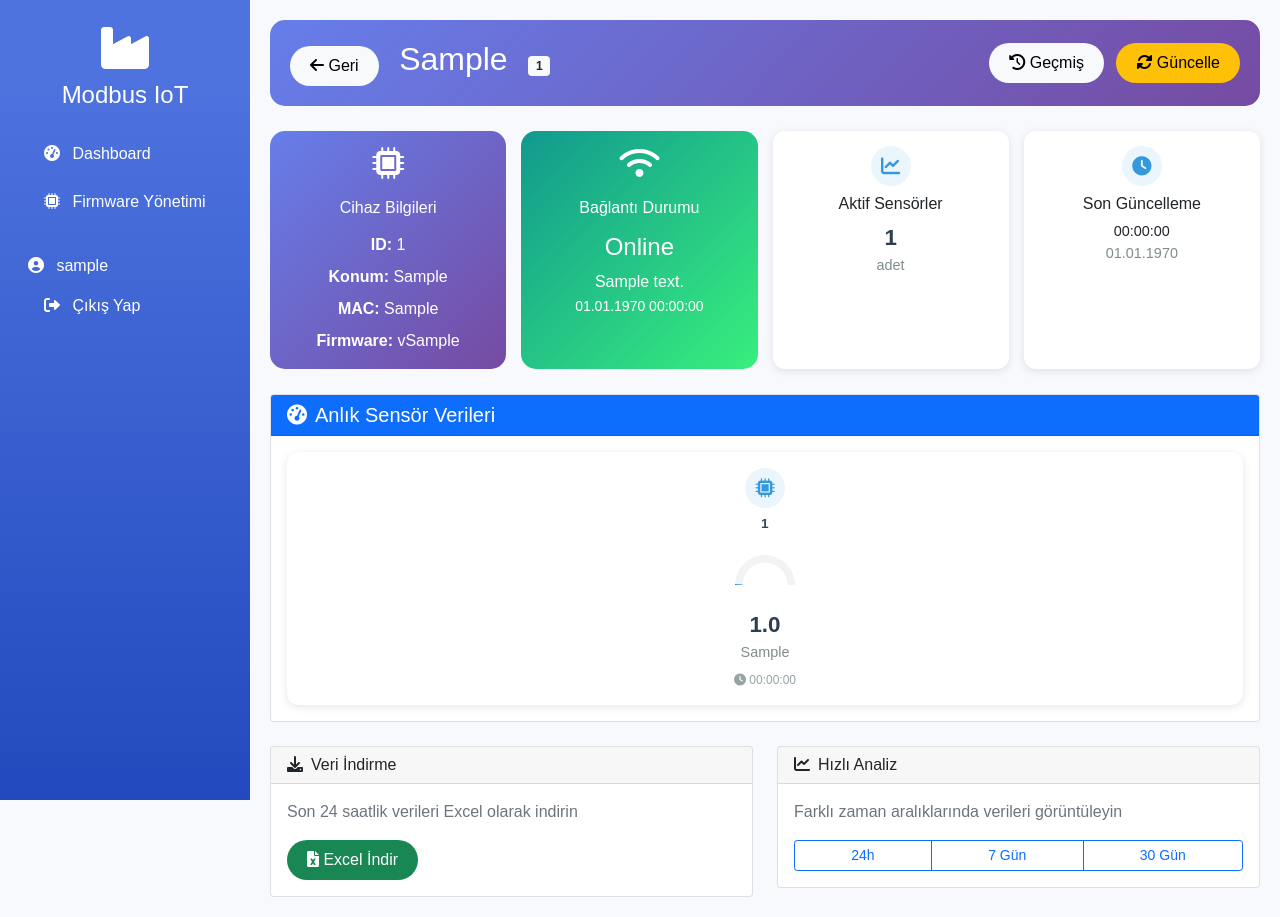
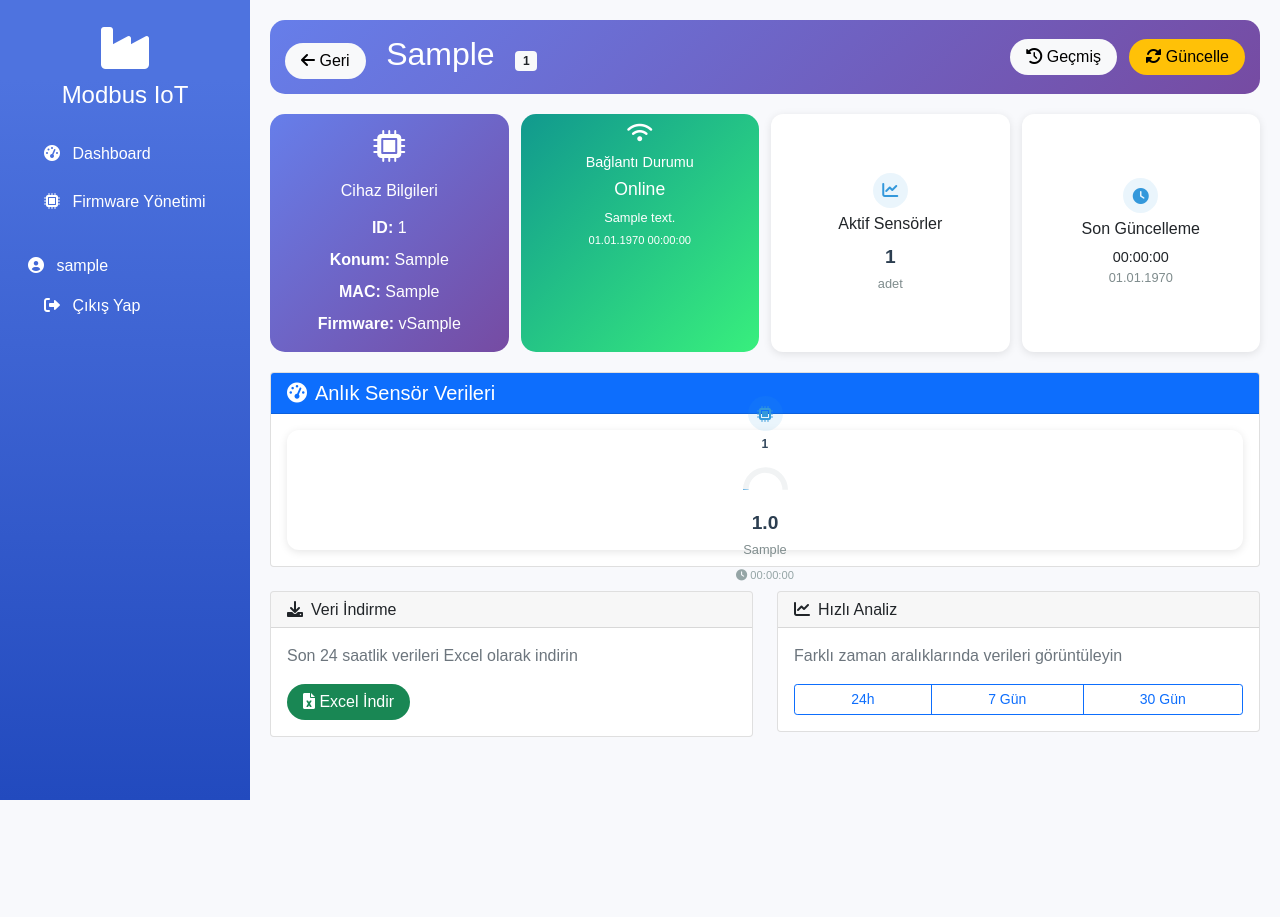
Before and after one commit to ahmetaltunaibu/esp32-flask, a Flask app: page /cihaz/1 in a window 1280 px wide. After the commit the page ends 800 px from the top, so only its background shows below. Run offline with Flask 3, Linux system fonts and the light colour scheme; the visitor is signed in with stand-in values (Sample User, id 1); tables that the repository leaves empty hold one stand-in row (values such as "Sample post"); some libraries are stand-ins or nearby versions.

Commit message:
Update cihaz_detay.html

```diff
--- a/templates/cihaz_detay.html
+++ b/templates/cihaz_detay.html
@@ -7,51 +7,58 @@
     .sensor-card {
         transition: all 0.3s;
         cursor: pointer;
-        height: 100%;
+        height: 120px;
         border-radius: 12px;
         box-shadow: 0 2px 8px rgba(0,0,0,0.1);
         border: none;
+        display: flex;
+        flex-direction: column;
+        justify-content: center;
     }
     .sensor-card:hover {
         transform: translateY(-3px);
         box-shadow: 0 4px 16px rgba(0,0,0,0.15);
     }
     .sensor-value {
-        font-size: 1.4rem;
+        font-size: 1.2rem;
         font-weight: bold;
         color: #2c3e50;
+        margin: 2px 0;
     }
     .sensor-unit {
-        font-size: 0.9rem;
+        font-size: 0.8rem;
         color: #7f8c8d;
         font-weight: 500;
     }
     .sensor-title {
-        font-size: 0.85rem;
+        font-size: 0.75rem;
         font-weight: 600;
         text-transform: uppercase;
         letter-spacing: 0.5px;
         color: #34495e;
-        margin-bottom: 8px;
+        margin-bottom: 4px;
     }
     .gauge-container {
-        width: 60px;
-        height: 60px;
-        margin: 0 auto 10px;
+        width: 45px;
+        height: 45px;
+        margin: 0 auto 4px;
     }
     .last-update {
-        font-size: 0.75rem;
+        font-size: 0.7rem;
         color: #95a5a6;
+        margin-top: 2px;
     }
     .device-info-card {
         background: linear-gradient(135deg, #667eea 0%, #764ba2 100%);
         color: white;
         border-radius: 15px;
         border: none;
+        min-height: 140px;
     }
     .status-card {
         border-radius: 15px;
         border: none;
+        min-height: 140px;
     }
     .status-online {
         background: linear-gradient(135deg, #11998e 0%, #38ef7d 100%);
@@ -60,38 +67,38 @@
         background: linear-gradient(135deg, #fc4a1a 0%, #f7b733 100%);
     }
     .sensor-icon {
-        width: 40px;
-        height: 40px;
+        width: 35px;
+        height: 35px;
         border-radius: 50%;
         background: rgba(52, 152, 219, 0.1);
         display: flex;
         align-items: center;
         justify-content: center;
-        margin: 0 auto 8px;
+        margin: 0 auto 6px;
         color: #3498db;
-        font-size: 1.2rem;
+        font-size: 1rem;
     }
     .stats-grid {
         display: grid;
-        grid-template-columns: repeat(auto-fit, minmax(200px, 1fr));
-        gap: 15px;
-        margin-bottom: 25px;
+        grid-template-columns: repeat(auto-fit, minmax(180px, 1fr));
+        gap: 12px;
+        margin-bottom: 20px;
     }
     .sensor-grid {
         display: grid;
-        grid-template-columns: repeat(auto-fit, minmax(160px, 1fr));
-        gap: 15px;
+        grid-template-columns: repeat(auto-fit, minmax(140px, 1fr));
+        gap: 12px;
     }
     .page-header {
         background: linear-gradient(135deg, #667eea 0%, #764ba2 100%);
         color: white;
-        padding: 20px;
+        padding: 15px;
         border-radius: 15px;
-        margin-bottom: 25px;
+        margin-bottom: 20px;
     }
     .btn-modern {
         border-radius: 25px;
-        padding: 8px 20px;
+        padding: 6px 16px;
         font-weight: 500;
         border: none;
         transition: all 0.3s;
@@ -101,13 +108,17 @@
         box-shadow: 0 4px 12px rgba(0,0,0,0.2);
     }
     .compact-card {
-        padding: 15px;
+        padding: 12px;
         text-align: center;
         background: white;
         border-radius: 12px;
         box-shadow: 0 2px 8px rgba(0,0,0,0.1);
         border: none;
         transition: all 0.3s;
+        min-height: 140px;
+        display: flex;
+        flex-direction: column;
+        justify-content: center;
     }
     .compact-card:hover {
         transform: translateY(-2px);
@@ -160,15 +171,15 @@
 
     <!-- Online Durumu -->
     <div class="card status-card {% if cihaz.online_status %}status-online{% else %}status-offline{% endif %}">
-        <div class="card-body text-center text-white">
-            <div class="mb-3">
-                <i class="fas fa-{% if cihaz.online_status %}wifi{% else %}times-circle{% endif %} fa-2x"></i>
+        <div class="card-body text-center text-white py-2 px-3">
+            <div class="mb-2">
+                <i class="fas fa-{% if cihaz.online_status %}wifi{% else %}times-circle{% endif %} fa-lg"></i>
             </div>
-            <h6 class="card-title">Bağlantı Durumu</h6>
-            <div class="mt-3">
-                <h4>{% if cihaz.online_status %}Online{% else %}Offline{% endif %}</h4>
-                <div>{{ cihaz.ip_address or 'IP Yok' }}</div>
-                <small>{{ cihaz.last_seen|format_timestamp }}</small>
+            <h6 class="card-title mb-2" style="font-size: 0.9rem;">Bağlantı Durumu</h6>
+            <div class="mt-2">
+                <h5 style="font-size: 1.1rem;">{% if cihaz.online_status %}Online{% else %}Offline{% endif %}</h5>
+                <div style="font-size: 0.8rem;">{{ cihaz.ip_address or 'IP Yok' }}</div>
+                <small style="font-size: 0.7rem;">{{ cihaz.last_seen|format_timestamp }}</small>
             </div>
         </div>
     </div>
```
